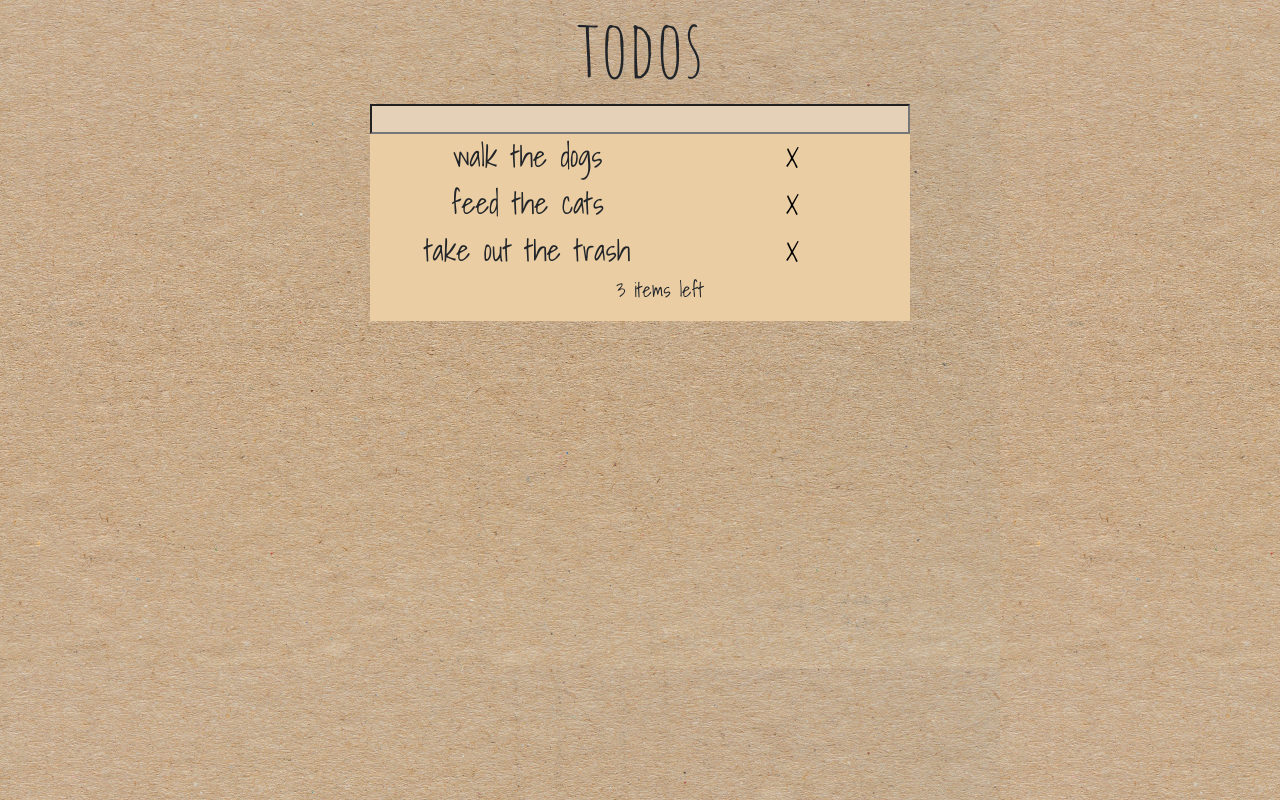
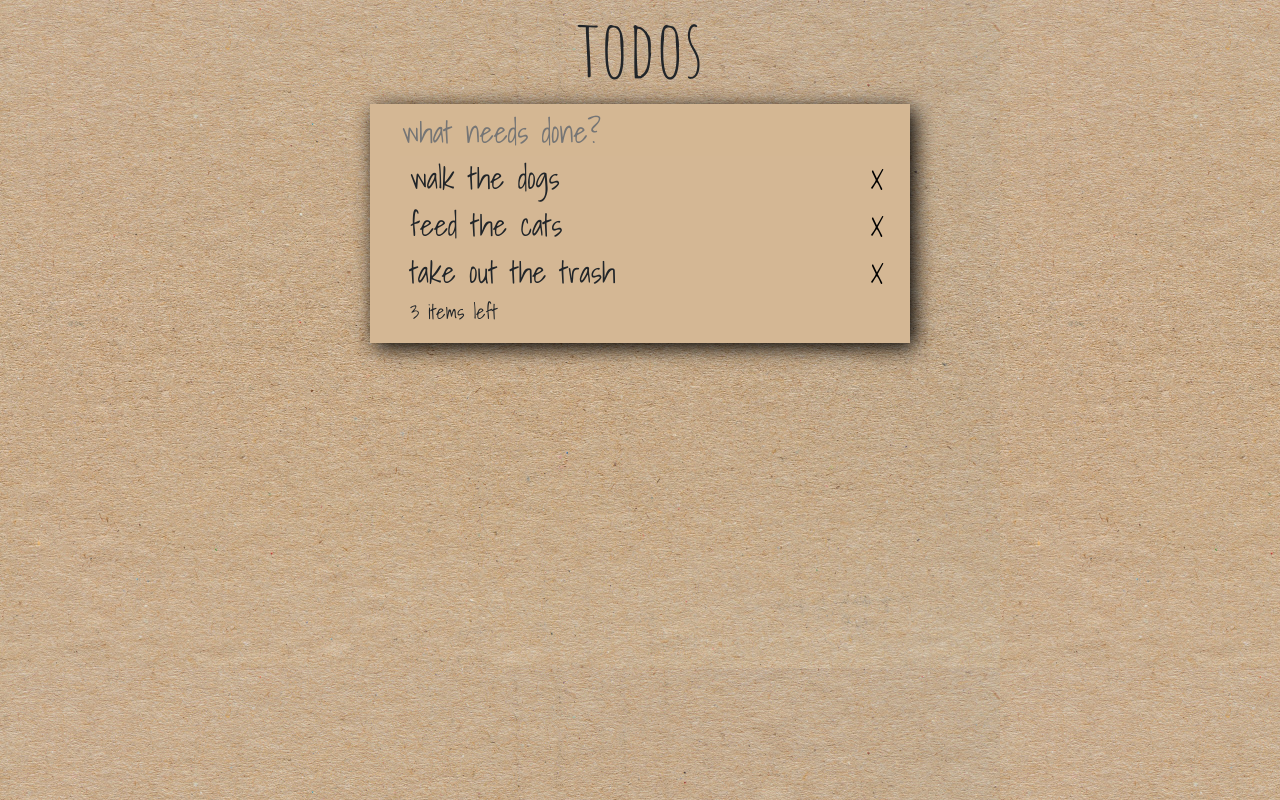
Before and after one commit to mllrdnl/to-do-list, a React app: page / in a window 1280 px wide. Built offline with nearby package versions, Linux system fonts and the light colour scheme.

Commit message:
adjusted colors and input field

```diff
--- a/src/js/component/aTodoList.js
+++ b/src/js/component/aTodoList.js
@@ -20,6 +20,7 @@ export function ATodoList() {
 					<div className="todo-list d-flex justify-content-center flex-column">
 						<input
 							type="text"
+							placeholder="what needs done?"
 							onChange={e => setInput(e.target.value)}
 							value={input}
 							onKeyUp={e => {
--- a/src/styles/index.scss
+++ b/src/styles/index.scss
@@ -13,6 +13,8 @@ li {
     list-style: none;
     font-family: 'Shadows Into Light', cursive;
     font-size: 30px;
+    text-align: left;
+    padding-right: 20px;
 }
 
 h1 {
@@ -22,18 +24,29 @@ h1 {
 }
 
 .todo-list {
-    background-color: rgb(235, 205, 163);
+    background-color: rgb(212, 183, 148);
+    box-shadow: 5px 5px 20px black;
 }
 
 input {
-    background-color: rgb(228, 209, 183);
+    background-color: rgb(212, 183, 147);
+    // border-color: rgb(99, 59, 26);
+    // padding: 10px;
+    margin-left: 30px;
+    margin-top: 5px;
+    border: none;
+    font-family: 'Shadows Into Light', cursive;
+    font-size: 30px;
+
 }
 
 #totaltasks {
     font-size: 20px;
+    float: left;
 }
 
 button {
     border: none;
-    background-color: rgb(235, 205, 163);
+    background-color: rgb(212, 183, 148);
+    float: right;
 }
```
